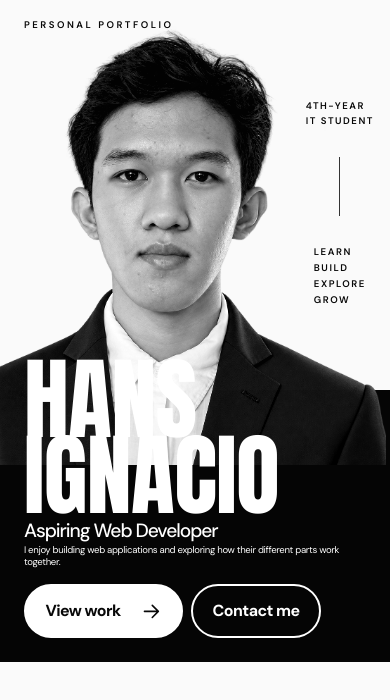
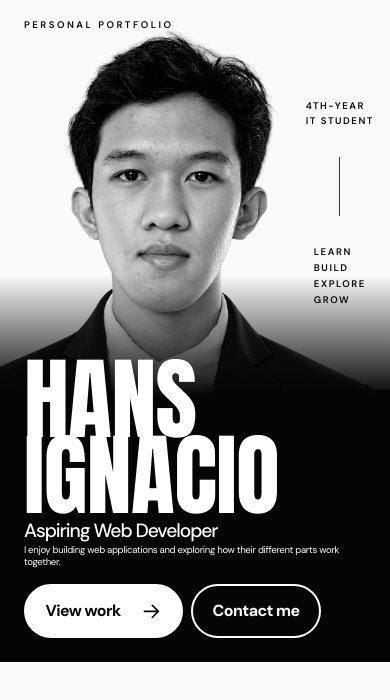
Before and after one commit to hanscsignacio/my-portfolio, a React (Vite) app: page / in a window 390 px wide. Shown: the top 700 px of the page. Built offline with nearby package versions, Linux system fonts and the light colour scheme.

Commit message:
fix: improve hero text contrast on mobile

```diff
--- a/src/components/Hero/Hero.responsive.css
+++ b/src/components/Hero/Hero.responsive.css
@@ -59,6 +59,18 @@
     color: #fff;
   }
 
+  .hero__content::before {
+    content: "";
+    position: absolute;
+    z-index: -1; /* behind the text, above the portrait */
+    top: -22vw;
+    bottom: -2rem;
+    left: calc(-1 * var(--hero-gutter));
+    right: 0;
+    background: linear-gradient(transparent, #050505 31vw);
+    pointer-events: none;
+  }
+
   .hero__name-line:first-child,
   .hero__name-line:last-child {
     font-size: clamp(5rem, 90px, 15rem);
```
